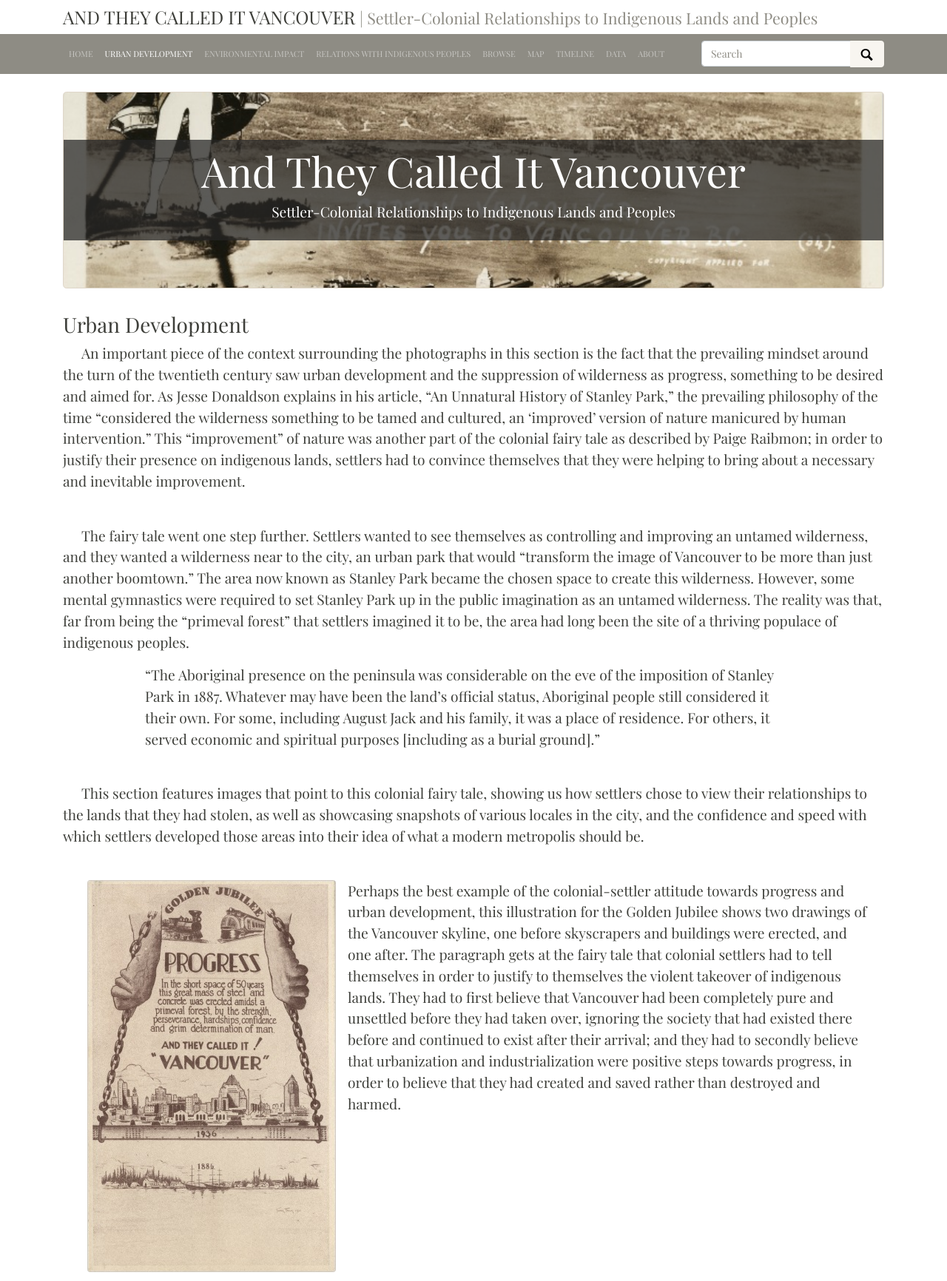
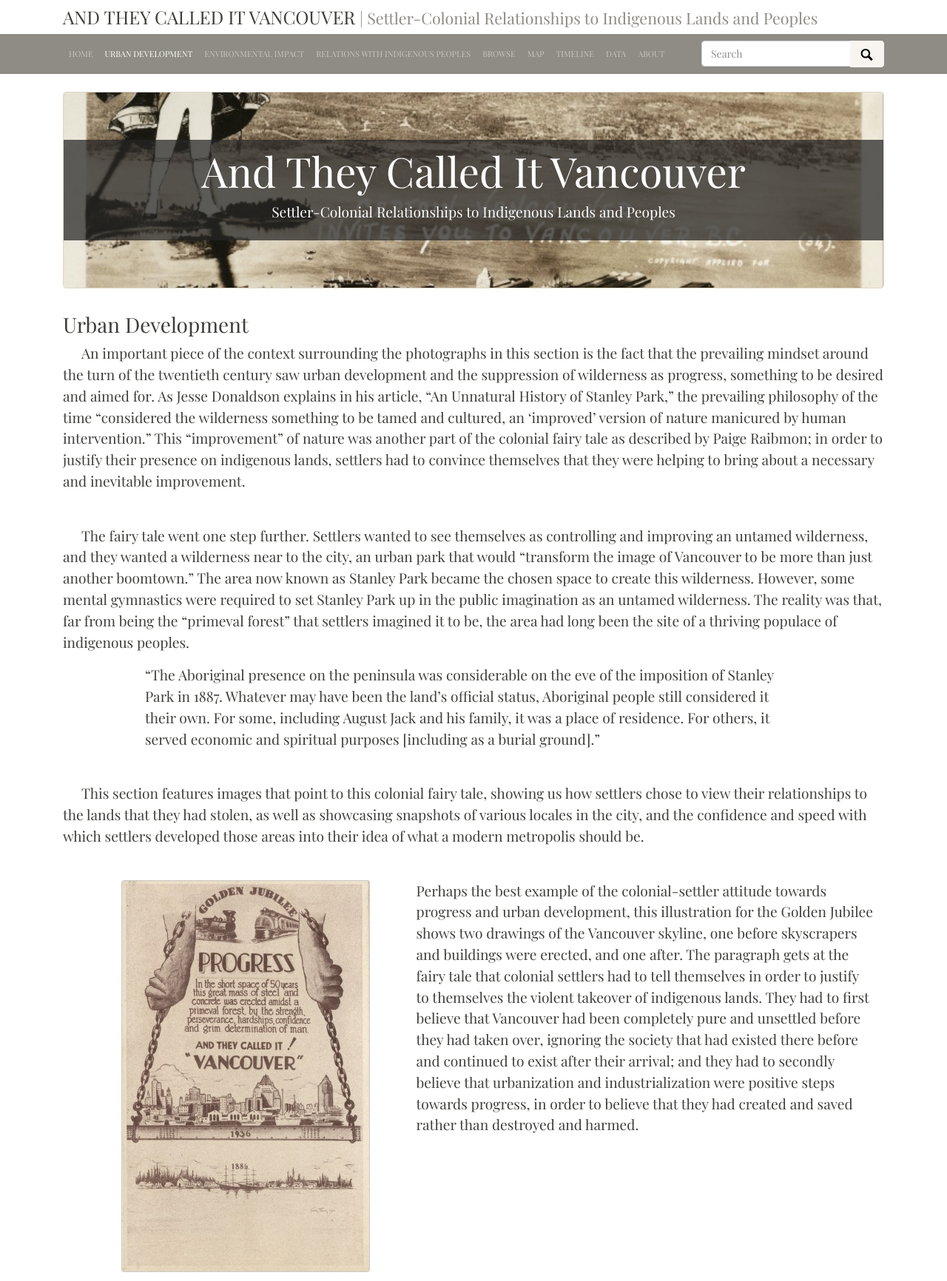
Before and after one commit to ashlynnprasad/langmann-2021, a Jekyll site: the page built from pages/urbandevelopment.md, in a window 1280 px wide. Shown: the top 1732 px of the page at 74% size. Built offline with Jekyll 4.4.1, drawn with Linux system fonts in a browser that asks for light colours; nearby versions of some CDN libraries.

Commit message:
Update urbandevelopment.md

```diff
--- a/pages/urbandevelopment.md
+++ b/pages/urbandevelopment.md
@@ -18,10 +18,10 @@
 
 <div class="container">
   <div class="row">
-    <div class="col-sm-4">
+    <div class="col-sm-5">
       {% include feature/item-figure.html objectid="langmann019" width="100" %}
     </div>
-    <div class="col-sm-8">
+    <div class="col-sm-7">
       Perhaps the best example of the colonial-settler attitude towards progress and urban development, this illustration for the Golden Jubilee shows two drawings of the Vancouver skyline, one before skyscrapers and buildings were erected, and one after. The paragraph gets at the fairy tale that colonial settlers had to tell themselves in order to justify to themselves the violent takeover of indigenous lands. They had to first believe that Vancouver had been completely pure and unsettled before they had taken over, ignoring the society that had existed there before and continued to exist after their arrival; and they had to secondly believe that urbanization and industrialization were positive steps towards progress, in order to believe that they had created and saved rather than destroyed and harmed.
     </div>
   </div>
@@ -33,7 +33,7 @@
      <br><br><br> The handwritten caption on this photograph of a tall row of trees, reading “This is the forest primeval,” provides further evidence for the way in which settlers chose to view the lands they had stolen, and Stanley Park in particular.
     </div>
     <div class="col-sm">
-      {% include feature/item-figure.html objectid="langmann034" width="50" %}
+      {% include feature/item-figure.html objectid="langmann034" width="75" %}
     </div>
   </div>
 </div>
@@ -44,7 +44,7 @@
       {% include feature/item-figure.html objectid="langmann035" width="100" %}
     </div>
     <div class="col-sm-5">
-      This image, taken from Coal Harbour and looking toward Deadman’s Island sometime between 1891 and 1901, shows settlements along the bank of the island. These were establishments that had to be destroyed, and their residents forced to relocate, in order to achieve the impression of an unsettled, primeval land. Images such as this one provide evidence for the fact that the area known today as Stanley Park was the site of a thriving populace before it was deliberately displaced in order to appear as though it had never been settled.<br>
+      <br><br><br>This image, taken from Coal Harbour and looking toward Deadman’s Island sometime between 1891 and 1901, shows settlements along the bank of the island. These were establishments that had to be destroyed, and their residents forced to relocate, in order to achieve the impression of an unsettled, primeval land. Images such as this one provide evidence for the fact that the area known today as Stanley Park was the site of a thriving populace before it was deliberately displaced in order to appear as though it had never been settled.<br>
     </div>
   </div>
 <p style="text-indent: 25px;">Jean Barman, in her book Stanley Park’s Secret shares quotes from indigenous individuals who lived on these lands before they were forced to relocate. In one case, a man named August Jack shares his experience of his house literally being chopped down while he was inside. The house was located on the site of a future road that would wrap around the perimeter of Stanley Park, and would therefore have been not unlike the houses pictured here at the edge of Deadman’s Island.<br>
@@ -53,7 +53,7 @@
 <div class="container">
   <div class="row justify-content-md-center">
     <div class="col-sm-5">
-      <br><br><br>This image shows English Bay at around the time when the city was making moves to develop the road around Stanley Park. In the image, buildings can be seen at the edge of the shore, which would have all been demolished in order to create the vision of Stanley Park that the city wanted.
+      <br><br><br><br>This image shows English Bay at around the time when the city was making moves to develop the road around Stanley Park. In the image, buildings can be seen at the edge of the shore, which would have all been demolished in order to create the vision of Stanley Park that the city wanted.
     </div>
     <div class="col-sm-7">
       {% include feature/item-figure.html objectid="langmann036" width="100" %}
```
